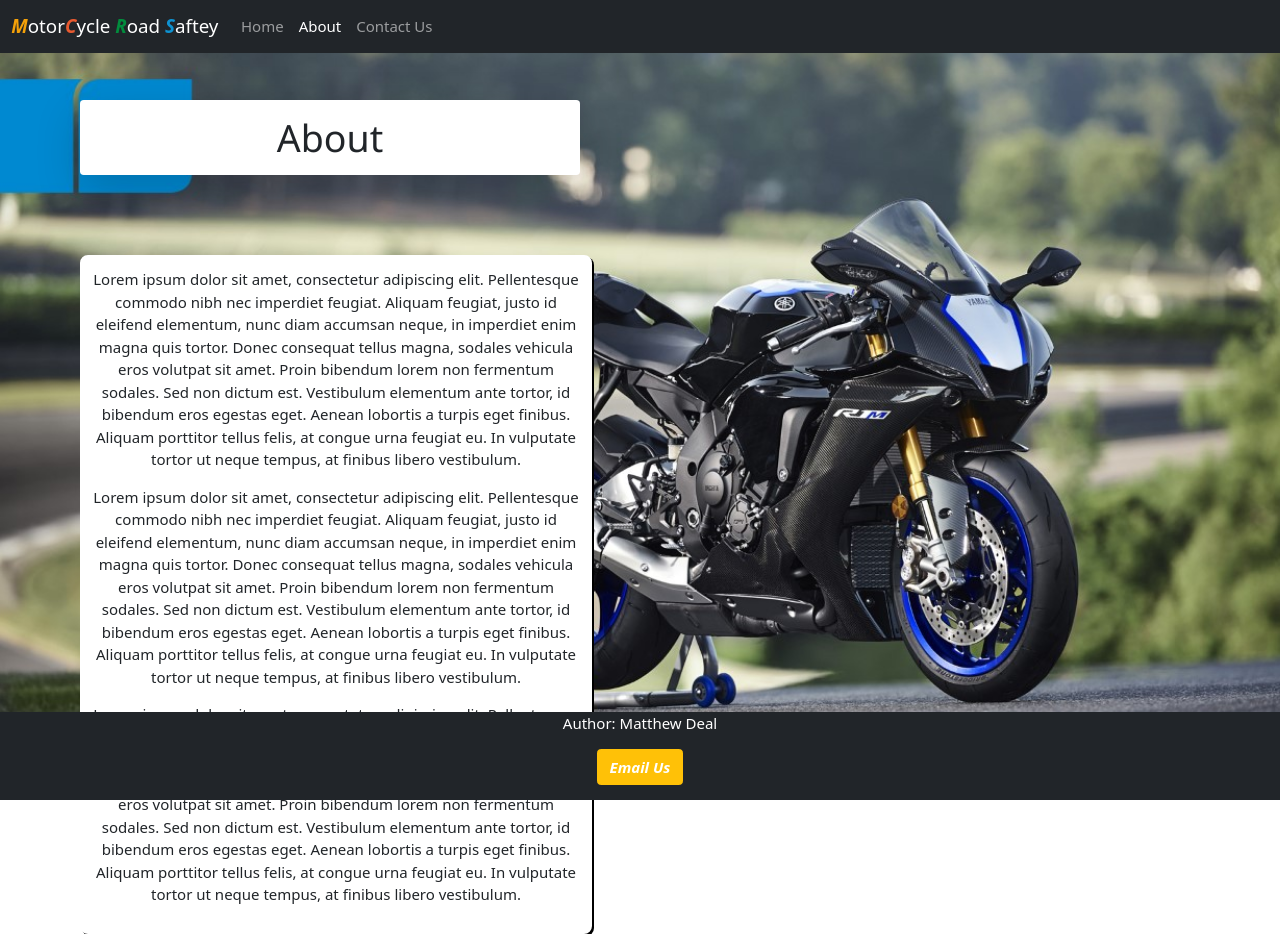
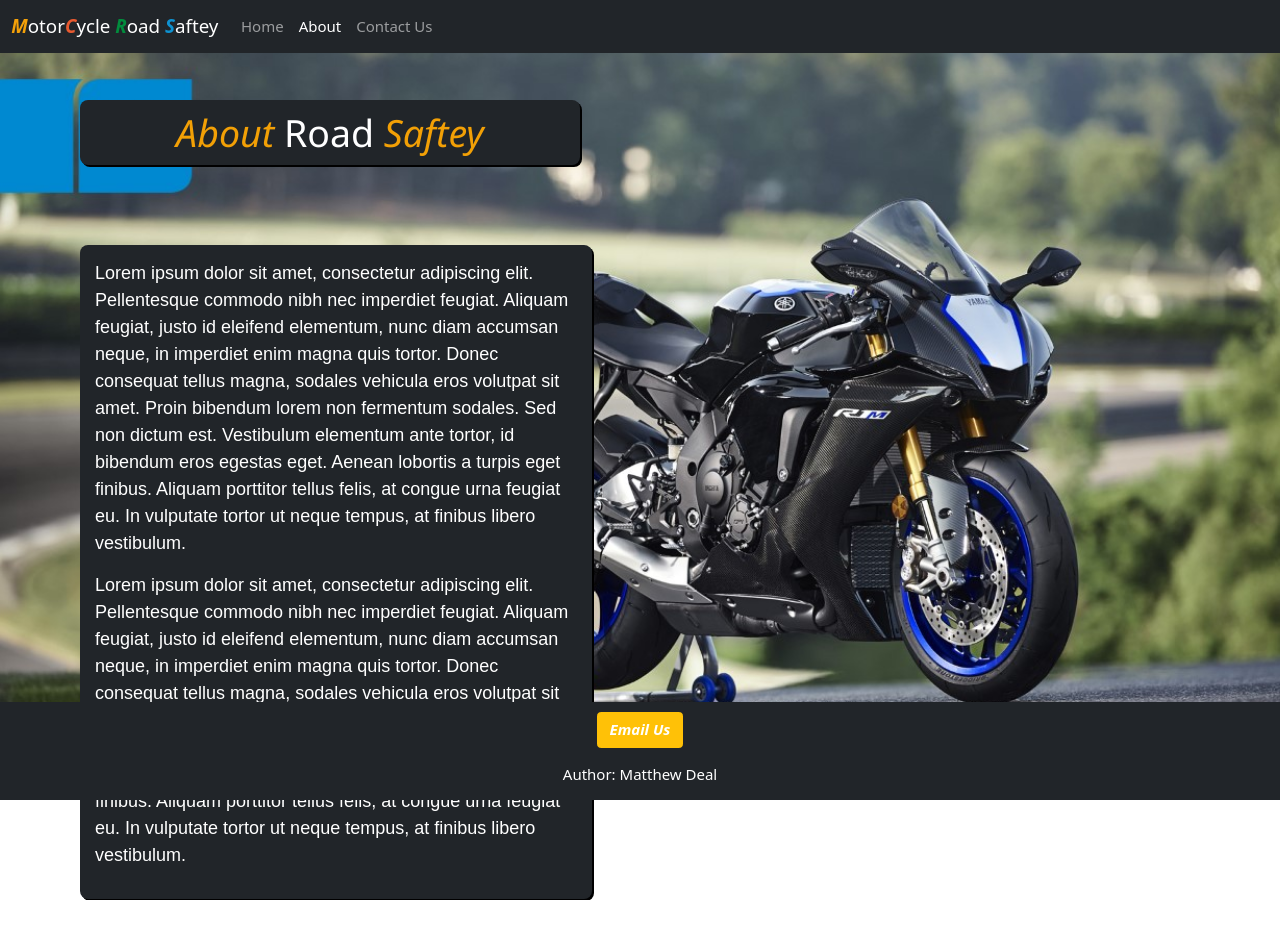
Before and after one commit to Dealsy/HTML-CSS-Project, a plain HTML site: page About.html in a window 1280 px wide. After the commit the page ends 900 px from the top, so only its background shows below. Drawn offline with nearby package versions, Linux system fonts and the light colour scheme.

Commit message:
changed background colours for headings and page contents, Updated headings across pages

```diff
--- a/About.html
+++ b/About.html
@@ -1,5 +1,5 @@
 <!DOCTYPE html>
-<html>
+<html lang="en">
 
 <head>
     <meta charset="utf-8" />
@@ -39,17 +39,9 @@
         </div>
     </nav>
 
-    <h1 class="page_Headings shadow-lg p-3 mb-5 bg-body rounded w3-center w3-animate-left">About</h1>
+    <h1 class="page_Headings w3-center w3-animate-left"><i class="About_heading">About</i> Road <i class="About_heading">Saftey</i></h1>
 
-    <div class="page_Content w3-center w3-animate-left">
-        <p>
-            Lorem ipsum dolor sit amet, consectetur adipiscing elit. Pellentesque commodo nibh nec imperdiet
-            feugiat. Aliquam feugiat, justo id eleifend elementum, nunc diam accumsan neque, in imperdiet enim magna
-            quis tortor. Donec consequat tellus magna, sodales vehicula eros volutpat sit amet. Proin bibendum lorem
-            non fermentum sodales. Sed non dictum est. Vestibulum elementum ante tortor, id bibendum eros egestas
-            eget. Aenean lobortis a turpis eget finibus. Aliquam porttitor tellus felis, at congue urna feugiat eu.
-            In vulputate tortor ut neque tempus, at finibus libero vestibulum.</p>
-
+    <div class="page_Content w3-animate-left">
         <p>
             Lorem ipsum dolor sit amet, consectetur adipiscing elit. Pellentesque commodo nibh nec imperdiet
             feugiat. Aliquam feugiat, justo id eleifend elementum, nunc diam accumsan neque, in imperdiet enim magna
@@ -68,8 +60,8 @@
     </div>
 
     <footer class="page_footer">
+        <p><button type="button" class="btn btn-warning footer_Button"><i class="emailButton">Email Us</i></button></a></p>
         <p>Author: Matthew Deal</p>
-        <p><button type="button" class="btn btn-warning"><i class="emailButton">Email Us</i></button></a></p>
     </footer>
 </body>
 
--- a/main.css
+++ b/main.css
@@ -5,6 +5,8 @@ html, body {
     height: 100%;
     margin: 0;
 }
+
+
 
 #wrapper {
     min-height: 100%;
@@ -19,17 +21,34 @@ html, body {
     margin: 80px;
     width: 500px;
     margin-top: 100px;
+    background-color: #212529;
+    color: #fff;
+    padding: 10px;
+    border-radius: 8px;
+    box-shadow: 2px 2px black;
 }
+
+.About_heading{
+    color: #F2A006;
+}
+.contact_Heading{
+    color:#F2DF2C
+}
+
+
 
 /* Sets CSS for main content for each page */
 .page_Content{
     margin: 80px;
     width: 40%;
     box-shadow: 2px 2px black;
-    border: solid white;
     border-radius: 8px;
-    background-color: #fff;
-    padding: 10px;
+    background-color: #212529;
+    color: #fff;
+    padding: 15px;
+    font-size: 18px;
+    font-family: Arial, sans-serif;
+    justify-content: center;
 }
 
 
@@ -55,6 +74,10 @@ and (-webkit-min-device-pixel-ratio: 2) {
 .emailButton{
     color: #fff;
     font-weight: bolder;
+}
+
+.footer_Button{
+    margin-top: 10px;
 }
 
 
```
Also changed, not shown: Contact.html (+5 -5 lines), index.html (+6 -14 lines), Images/Ducati.jpg (added), Images/Ducati2.jpg (added).
